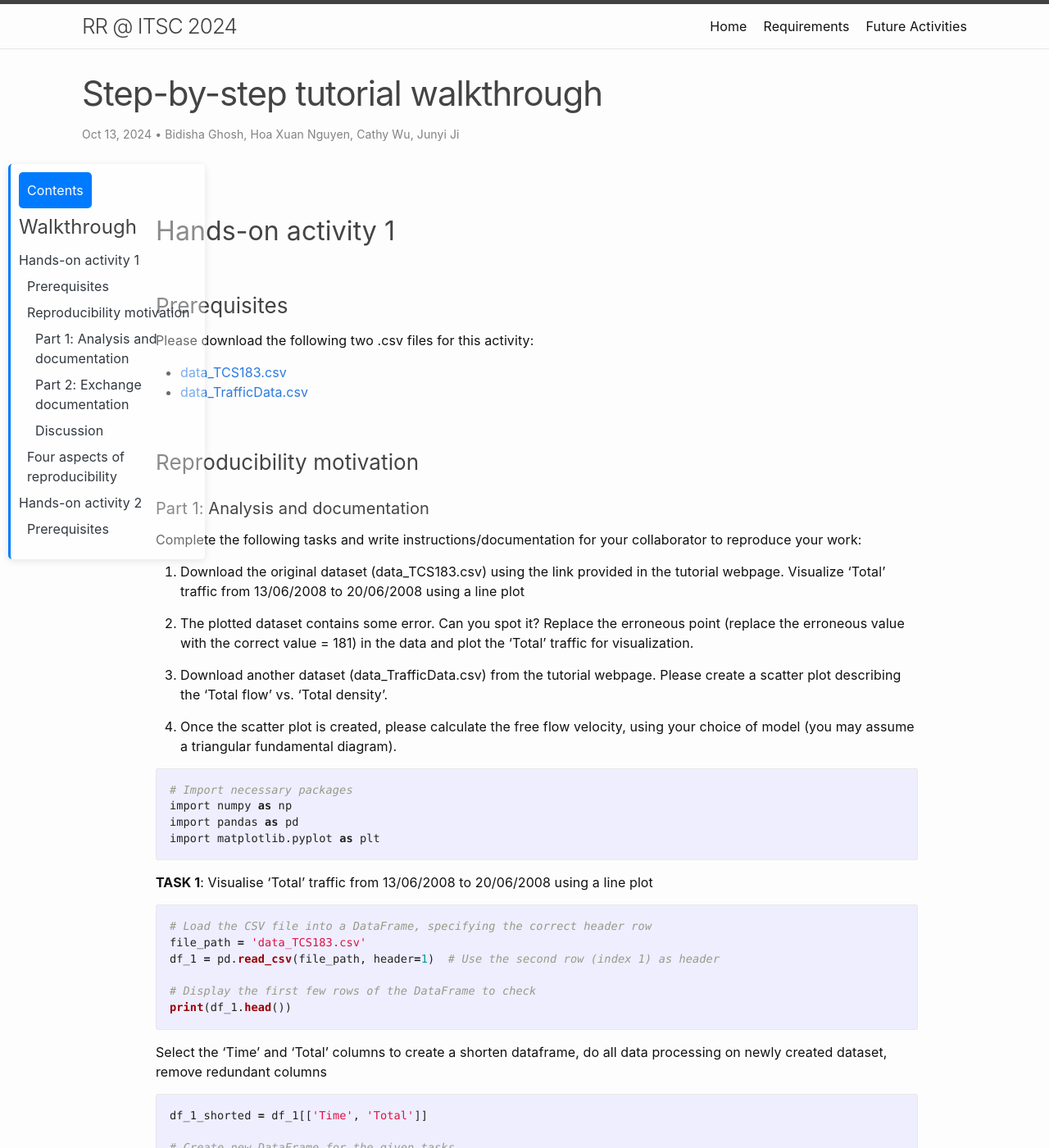
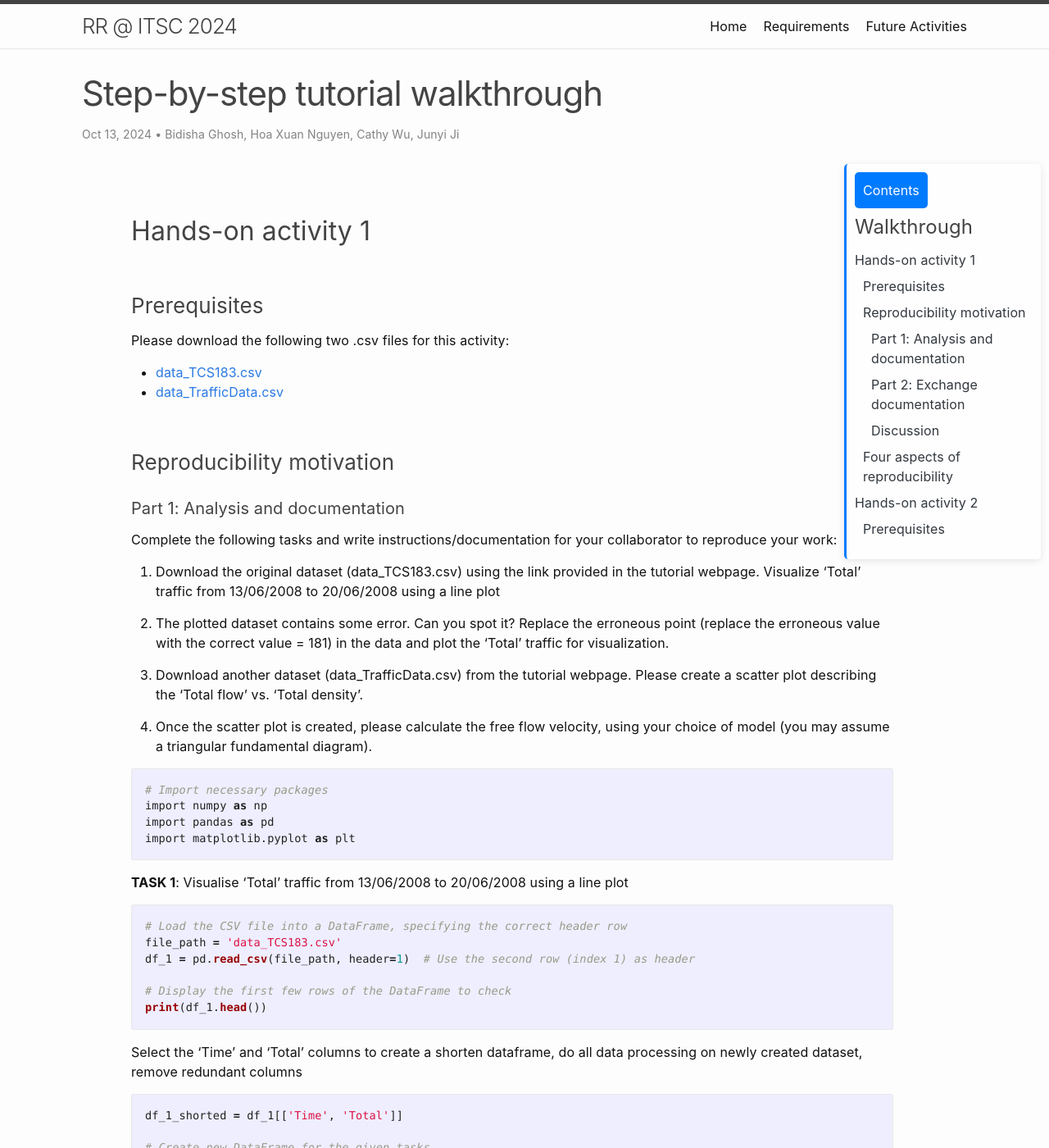
Before and after one commit to RRinTransportation/itsc24-rr-tutorial, a Jekyll site: the page built from step-by-step.md, in a window 1280 px wide and 1400 px high. Shown: the whole window at 82% size. Built offline with Jekyll 4.4.1, drawn with Linux system fonts in a browser that asks for light colours.

Commit message:
Move the TOC to right

```diff
--- a/assets/css/post.css
+++ b/assets/css/post.css
@@ -9,10 +9,10 @@
 /* TOC sidebar styles */
 .toc-sidebar {
     width: 240px;              /* Relative width of the sidebar */
-    margin-right: 10px;      /* Space between TOC and content */
+    margin-left: 10px;      /* Space between TOC and content */
     position: fixed;         /* Make the TOC float with the page */
     top: 200px;              /* Distance from the top of the viewport */
-    left: 10px;              /* Adjust this based on where you want it to float from the left */
+    right: 10px;              /* Adjust this based on where you want it to float from the right */
     z-index: 10;             /* Keep the TOC on top of other content */
     background-color: rgba(255, 255, 255, 0.382); /* Optional background color */
     padding: 10px;           /* Add some padding for readability */
@@ -25,7 +25,7 @@
 /* Post content styles */
 .post-content {
     flex-grow: 1;            /* Allow the content area to take up remaining space */
-    margin-left: 30px;       /* Adjust margin to make room for the TOC */
+    margin-right: 30px;       /* Adjust margin to make room for the TOC */
 }
 
 /* TOC list styles */
```
